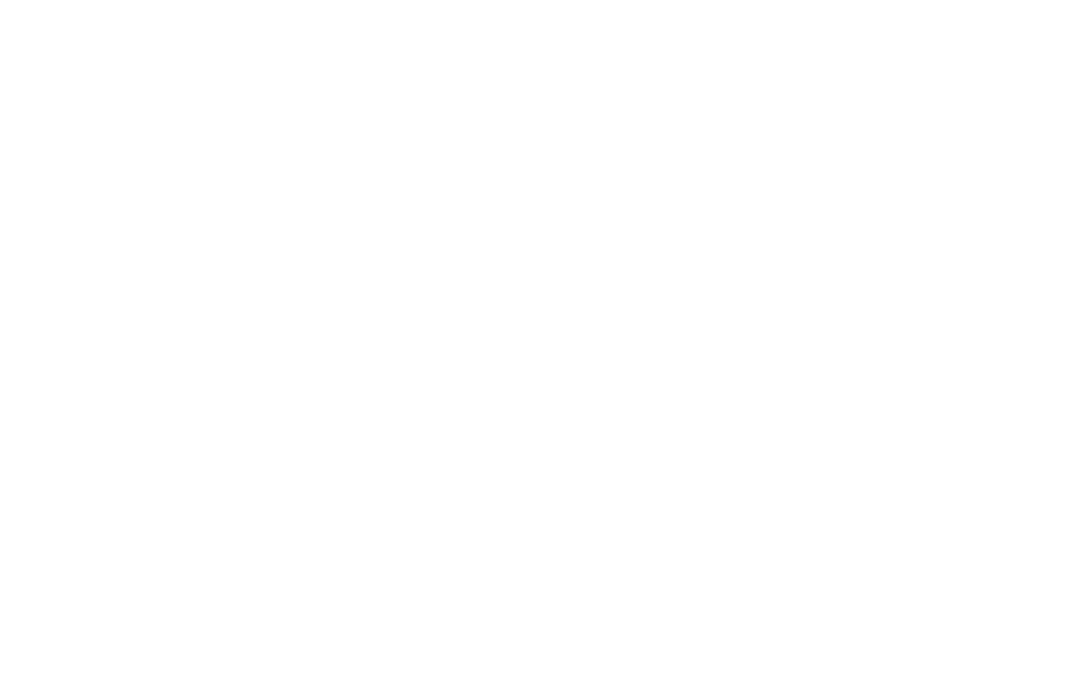
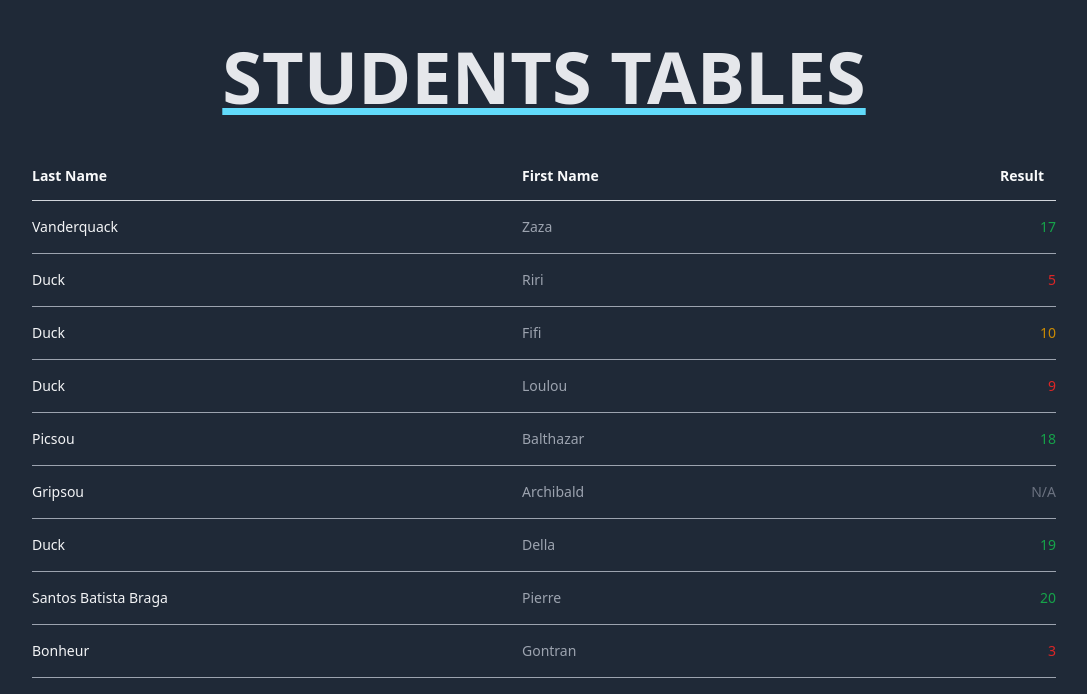
Before and after one commit to santos-pierre/bf-react-exos, a React (Vite) app: page /students in a window 1280 px wide. Before the commit this address had no page. Shown: the top 694 px of the page, without its empty margins (96-1183 px from the left). Built offline with nearby package versions, Linux system fonts and the light colour scheme; a web font is replaced by a local one.

Commit message:
Student Table Exercices

```diff
--- a/package.json
+++ b/package.json
@@ -8,6 +8,7 @@
         "preview": "vite preview"
     },
     "dependencies": {
+        "clsx": "^1.1.1",
         "react": "^18.0.0",
         "react-dom": "^18.0.0",
         "react-router-dom": "6"
--- a/src/Layouts/BaseLayout/index.tsx
+++ b/src/Layouts/BaseLayout/index.tsx
@@ -1,7 +1,7 @@
 const BaseLayout: React.FC = ({ children }) => {
     return (
-        <div className="min-h-full bg-gray-800 text-gray-200 font-body">
-            <div className="max-w-7xl mx-auto px-4 sm:px-6 lg:px-8">
+        <div className="min-h-full text-gray-200 bg-gray-800 font-body">
+            <div className="px-4 mx-auto max-w-7xl sm:px-6 lg:px-8">
                 <main className="max-w-5xl mx-auto">{children}</main>
             </div>
         </div>
--- /dev/null
+++ b/src/components/StudentTable/index.tsx
@@ -0,0 +1,76 @@
+import clsx from 'clsx';
+import { Student } from '../../types';
+
+type StudentTableProps = {
+    students: Student[];
+};
+
+const ResultStudent: React.FC<{ result: number | null }> = ({ result }) => {
+    if (result === null) {
+        return <td className="py-4 pl-3 pr-4 text-sm text-right text-gray-500 sm:pr-6 md:pr-0">N/A</td>;
+    }
+    return (
+        <td
+            className={clsx('py-4 pl-3 pr-4 text-sm text-right sm:pr-6 md:pr-0', {
+                'text-red-600': result < 10,
+                'text-green-600': result > 10,
+                'text-yellow-600': result === 10,
+            })}
+        >
+            {result}
+        </td>
+    );
+};
+
+const RowTable: React.FC<Student> = ({ lastname, firstname, result }) => {
+    return (
+        <tr className="border-b border-gray-400">
+            <td className="py-4 pl-4 pr-3 text-sm sm:pl-6 md:pl-0">
+                <div className="font-medium text-gray-100">{lastname}</div>
+            </td>
+            <td className="hidden px-3 py-4 text-sm text-left text-gray-400 sm:table-cell">{firstname}</td>
+            <ResultStudent result={result} />
+        </tr>
+    );
+};
+
+const StudentTable: React.FC<StudentTableProps> = ({ students }) => {
+    return (
+        <>
+            <h1 className="py-10 font-bold text-center underline uppercase transition-all duration-500 select-none text-7xl decoration-react hover:decoration-gray-200 hover:text-react">
+                Students Tables
+            </h1>
+            <table className="min-w-full divide-y divide-gray-300">
+                <thead>
+                    <tr>
+                        <th
+                            scope="col"
+                            className="py-3.5 pl-4 pr-3 text-left text-sm font-semibold text-gray-50 sm:pl-6 md:pl-0 sm:table-cell"
+                        >
+                            Last Name
+                        </th>
+                        <th
+                            scope="col"
+                            className="hidden py-3.5 px-3 text-left text-sm font-semibold text-gray-50 sm:table-cell"
+                        >
+                            First Name
+                        </th>
+                        <th
+                            scope="col"
+                            className="py-3.5 px-3 text-right text-sm font-semibold text-gray-50 sm:table-cell"
+                        >
+                            Result
+                        </th>
+                    </tr>
+                </thead>
+                <tbody>
+                    {students.map((student) => (
+                        <RowTable key={student.id} {...student} />
+                    ))}
+                </tbody>
+            </table>
+        </>
+    );
+};
+
+export default StudentTable;
--- /dev/null
+++ b/src/data/students.json
@@ -0,0 +1,56 @@
+[
+    {
+        "id": 1,
+        "firstname": "Zaza",
+        "lastname": "Vanderquack",
+        "result": 17
+    },
+    {
+        "id": 2,
+        "firstname": "Riri",
+        "lastname": "Duck",
+        "result": 5
+    },
+    {
+        "id": 3,
+        "firstname": "Fifi",
+        "lastname": "Duck",
+        "result": 10
+    },
+    {
+        "id": 4,
+        "firstname": "Loulou",
+        "lastname": "Duck",
+        "result": 9
+    },
+    {
+        "id": 5,
+        "firstname": "Balthazar",
+        "lastname": "Picsou",
+        "result": 18
+    },
+    {
+        "id": 6,
+        "firstname": "Archibald",
+        "lastname": "Gripsou",
+        "result": null
+    },
+    {
+        "id": 7,
+        "firstname": "Della",
+        "lastname": "Duck",
+        "result": 19
+    },
+    {
+        "id": 8,
+        "firstname": "Pierre",
+        "lastname": "Santos Batista Braga",
+        "result": 20
+    },
+    {
+        "id": 9,
+        "firstname": "Gontran",
+        "lastname": "Bonheur",
+        "result": 3
+    }
+]
--- a/src/main.tsx
+++ b/src/main.tsx
@@ -2,12 +2,14 @@
 import './index.css';
 import { BrowserRouter, Route, Routes } from 'react-router-dom';
 import Home from './pages/Home';
+import Students from './pages/Students';
 
 const root = createRoot(document.getElementById('root')!);
 root.render(
     <BrowserRouter>
         <Routes>
             <Route path="/" element={<Home />} />
+            <Route path="/students" element={<Students />} />
         </Routes>
     </BrowserRouter>
 );
--- a/src/pages/Home.tsx
+++ b/src/pages/Home.tsx
@@ -3,7 +3,7 @@
 const Home = () => {
     return (
         <BaseLayout>
-            <h1 className="font-bold text-7xl py-5 text-center underline decoration-react  uppercase hover:decoration-gray-200 hover:text-react select-none transition-all duration-500">
+            <h1 className="py-10 font-bold text-center underline uppercase transition-all duration-500 select-none text-7xl decoration-react hover:decoration-gray-200 hover:text-react">
                 BF Exercices Reacts
             </h1>
         </BaseLayout>
--- /dev/null
+++ b/src/pages/Students.tsx
@@ -0,0 +1,13 @@
+import StudentTable from '../components/StudentTable';
+import BaseLayout from '../Layouts/BaseLayout';
+import students from './../data/students.json';
+
+const Students = () => {
+    return (
+        <BaseLayout>
+            <StudentTable students={students} />
+        </BaseLayout>
+    );
+};
+
+export default Students;
--- /dev/null
+++ b/src/types/index.ts
@@ -0,0 +1,6 @@
+export type Student = {
+    id: number;
+    firstname: string;
+    lastname: string;
+    result: number | null;
+};
--- a/tsconfig.json
+++ b/tsconfig.json
@@ -14,7 +14,8 @@
         "resolveJsonModule": true,
         "isolatedModules": true,
         "noEmit": true,
-    "jsx": "react-jsx"
+        "jsx": "react-jsx",
+        "types": ["react/next", "react-dom/next"]
     },
     "include": ["src"],
     "references": [{ "path": "./tsconfig.node.json" }]
```
Also changed, not shown: 1 other file (tests, documents, lock files or other folders). Lines whose indentation alone changed are shown as unchanged.
